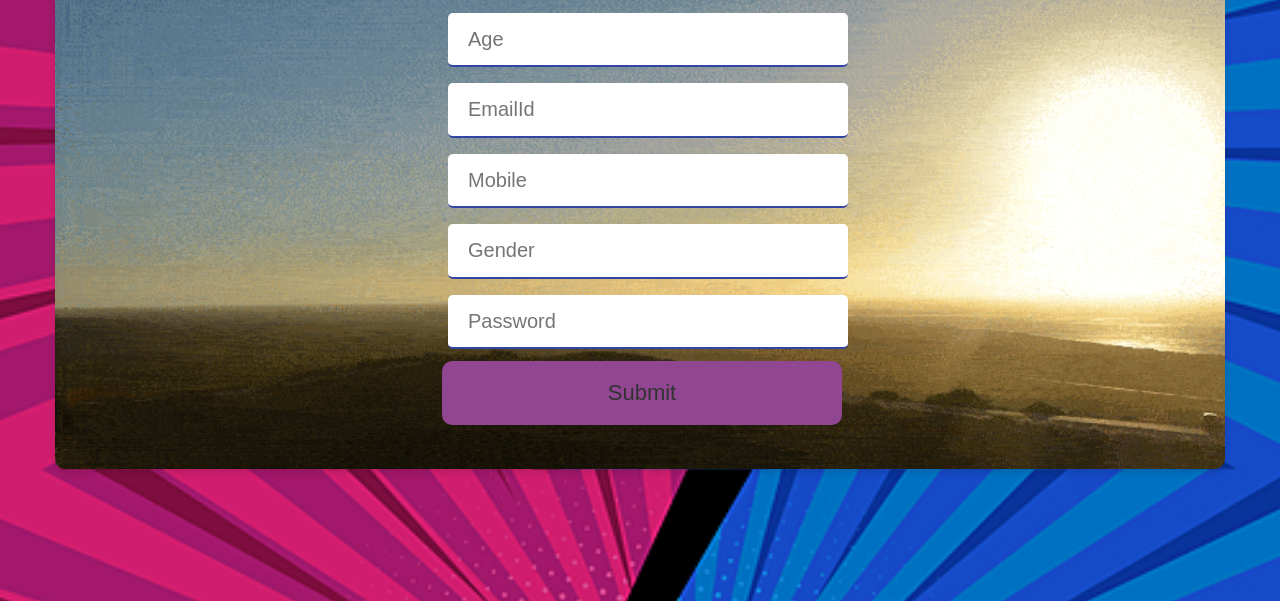
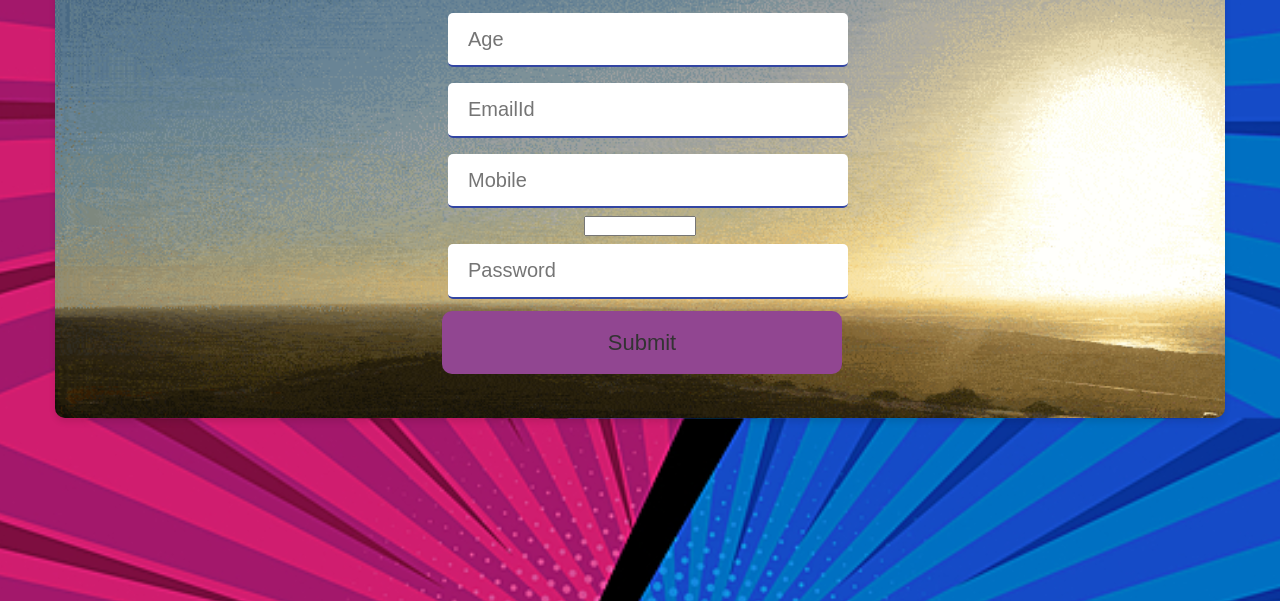
Before and after one commit to drutitati6/registration-form, a website: page docs/index.html in a window 1280 px wide. Shown: the part 199-800 px from the top of the page. Drawn offline with nearby package versions, Linux system fonts and the light colour scheme.

Commit message:
index.html

```diff
--- a/docs/index.html
+++ b/docs/index.html
@@ -15,7 +15,7 @@
 
             </div>
             <div class="col-mod-6">
-                <form action="/sign_up" method="GET">
+                <form action="/sign_up" method="POST">
 
                     <h2> Registration Form</h2>
                     <input type="text" class="box" id="name" name="name" placeholder="Name" required/>
@@ -26,7 +26,12 @@
                     <br>
                     <input type="tel" class="box" id="phno" name="phno" placeholder="Mobile" required/>
                     <br>
-                    <input type="gender" class="box" id="gender" name="gender" placeholder="Gender" required/>
+                    <select class="box" id="gender" name="gender" required>
+                        <option value="">Select Gender</option>
+                        <option value="male">Male</option>
+                        <option value="female">Female</option>
+                        <option value="other">Other</option>
+                    </select>
                     <br>
                     <input type="password" class="box" id="password" name="password" placeholder="Password" required/>
                     <br>
```
